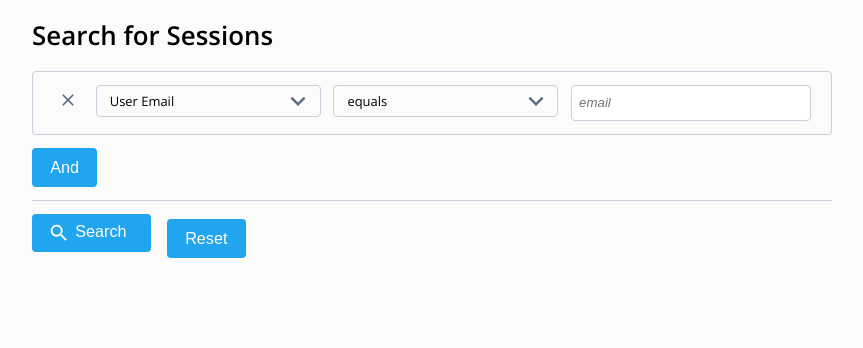
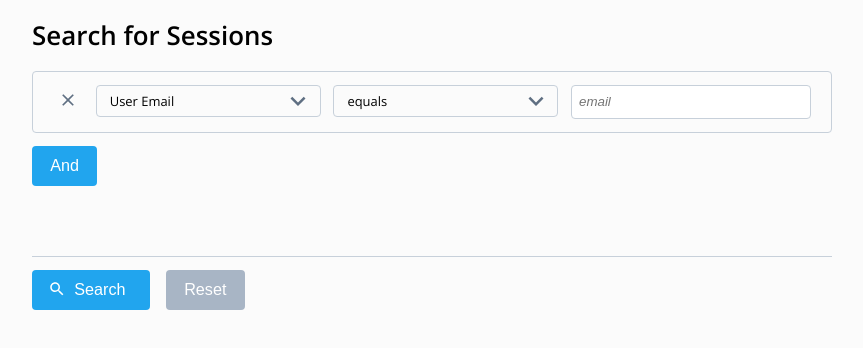
Before and after one commit to richhauck/session-filter, a React (Create React App) app: page / in a window 1280 px wide. Shown: the top 348 px of the page, without its empty margins (208-1071 px from the left). Built offline with nearby package versions, Linux system fonts and the light colour scheme.

Commit message:
Styling changes

```diff
--- a/src/styles/abstract/_variables.scss
+++ b/src/styles/abstract/_variables.scss
@@ -6,3 +6,4 @@ $baseMargin: 1em;
 $borderColor: #c7d0da;
 $borderRadius: 4px;
 $borderStyle: 1px solid #c7d0da;
+$textBg: #e0e6ed;
--- a/src/styles/base/_button.scss
+++ b/src/styles/base/_button.scss
@@ -1,4 +1,5 @@
 .button{
+    height: 40px;
     display: inline-block;
     color: #fff;
     font-size: 1.25em;
@@ -9,3 +10,8 @@
     border-radius: $borderRadius;
     padding:$basePadding/2 $basePadding;
 }
+.button:disabled,
+.button[disabled]{
+    pointer-events: none;
+    background-color: #a8b5c5;
+}
--- a/src/styles/base/_footer.scss
+++ b/src/styles/base/_footer.scss
@@ -1,6 +1,6 @@
 footer{
     border-top: $borderStyle;
-    margin: $baseMargin 0;
+    margin: 70px 0 0;
     padding: $basePadding 0;
 
     .button{
--- a/src/styles/components/_queryrow.scss
+++ b/src/styles/components/_queryrow.scss
@@ -10,13 +10,23 @@
         margin: 0 $basePadding/2;
     }
 
+    & > span {
+        height: 17px;
+        flex-grow: 1;
+        display: inline-flex;
+        background-color: $textBg;
+        padding: $basePadding/2 $basePadding;
+        border: $borderStyle;
+        border-radius: $borderRadius;
+    }
+
     & > div{
         height: 32px;
         flex-grow: 1;
         display: inline-flex;
     }
     & input{
-        height: 21px;
+        height: 19px;
         width: 100%;
     }
 }
--- a/src/styles/components/_searchbutton.scss
+++ b/src/styles/components/_searchbutton.scss
@@ -1,4 +1,5 @@
 .searchbutton{
+    height: 40px;
     border: none;
     padding-right: 1.5em;
 
@@ -6,13 +7,17 @@
         display: flex;
         vertical-align: middle;
         align-content: space-around;
+        position: relative;
+        padding-left: 26px;
     }
 
     img{
         display: inline;
         margin-right: 5px;
-        height: 22px;
-        line-height: 0;
+        height: 18px;
+        position: absolute;
+        top: 0;
+        left: 0;
     }
     span{
         display: inline-block;
```
